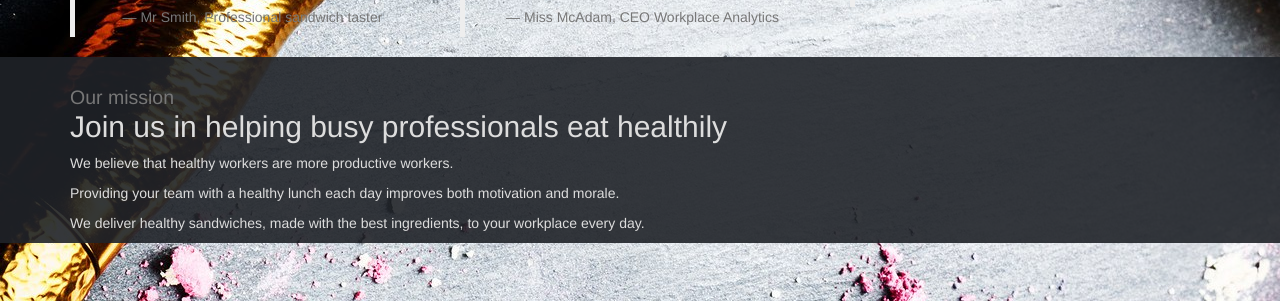
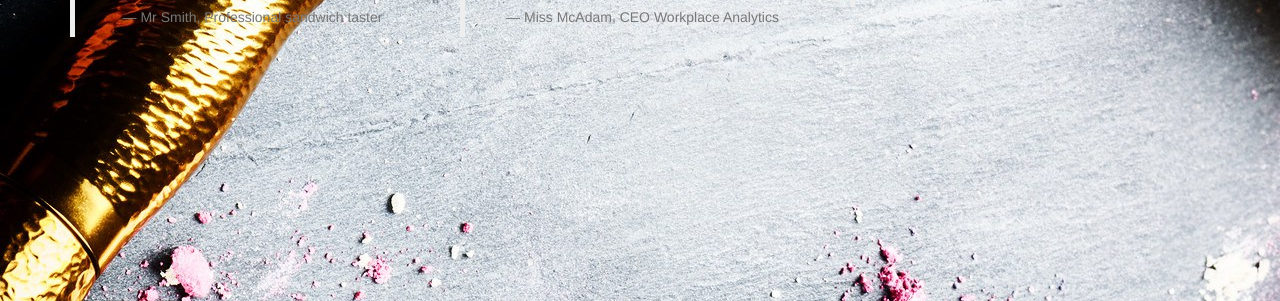
Before and after one commit to venninne/Simply-Gorgeos, a plain HTML site: page info.html in a window 1280 px wide. Shown: the part 499-800 px from the top of the page. Drawn offline with nearby package versions, Linux system fonts and the light colour scheme.

Commit message:
mission deleted
Deleted mission

```diff
--- a/info.html
+++ b/info.html
@@ -27,7 +27,7 @@
         <!-- Collect the nav links, forms, and other content for toggling -->
         <div class="collapse navbar-collapse" id="bs-example-navbar-collapse-1">
           <ul class="nav navbar-nav">
-            <li class="active"><a href="#">Beauty Tips<span class="sr-only">(current)</span></a></li>
+            <li class="active"><a href="info.html">Beauty Tips<span class="sr-only">(current)</span></a></li>
             <li><a href="about.html">About</a></li>
             <li class="dropdown">
               <a href="#" class="dropdown-toggle" data-toggle="dropdown" role="button" aria-haspopup="true" aria-expanded="false">Dropdown <span class="caret"></span></a>
@@ -89,13 +89,3 @@
     </div>
   </div>
 </div>
-
-  <div id="mission">
-    <div class="container">
-    <h2><small>Our mission</small><br />Join us in helping busy professionals eat healthily</h2>
-
-    <p class=”lead”>We believe that healthy workers are more productive workers.</p>
-    <p class=”lead”>Providing your team with a healthy lunch each day improves both motivation and morale.</p>
-    <p class=”lead”>We deliver healthy sandwiches, made with the best ingredients, to your workplace every day.</p>
-
-  </div>
```
